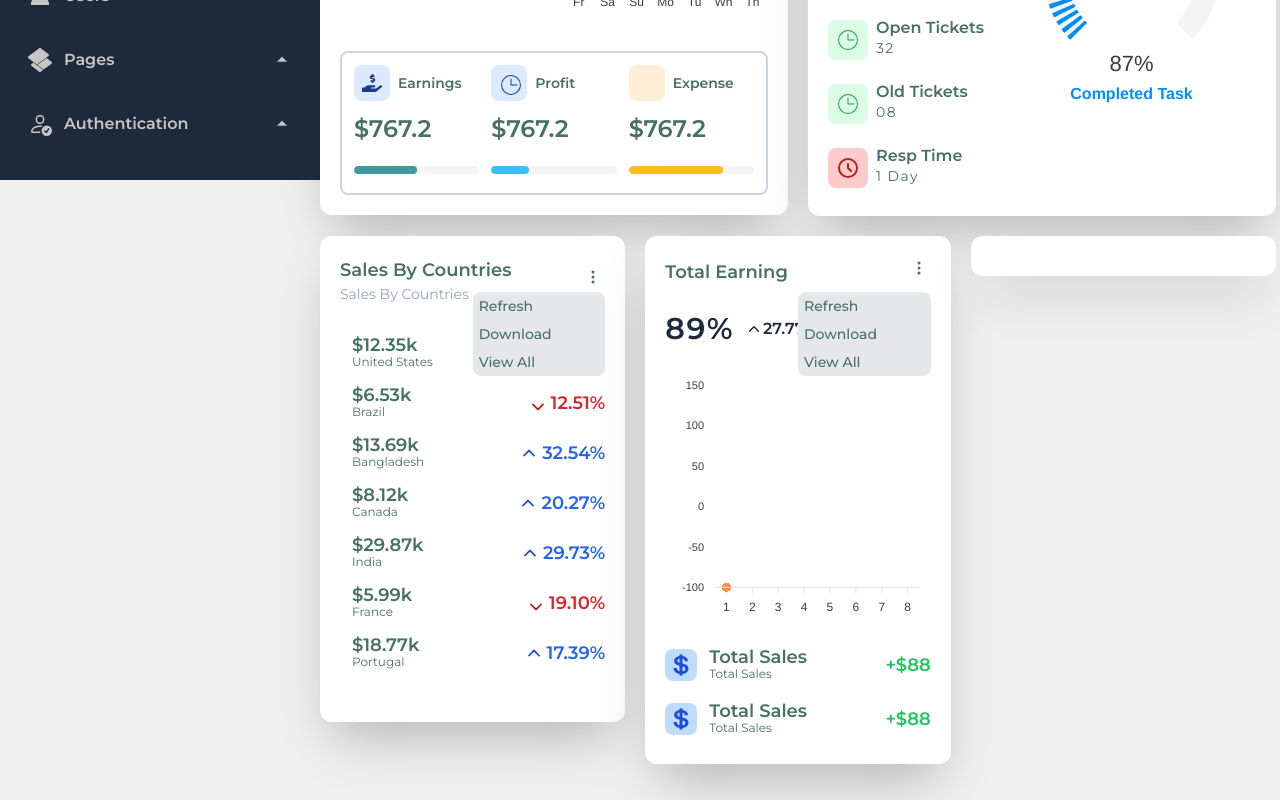
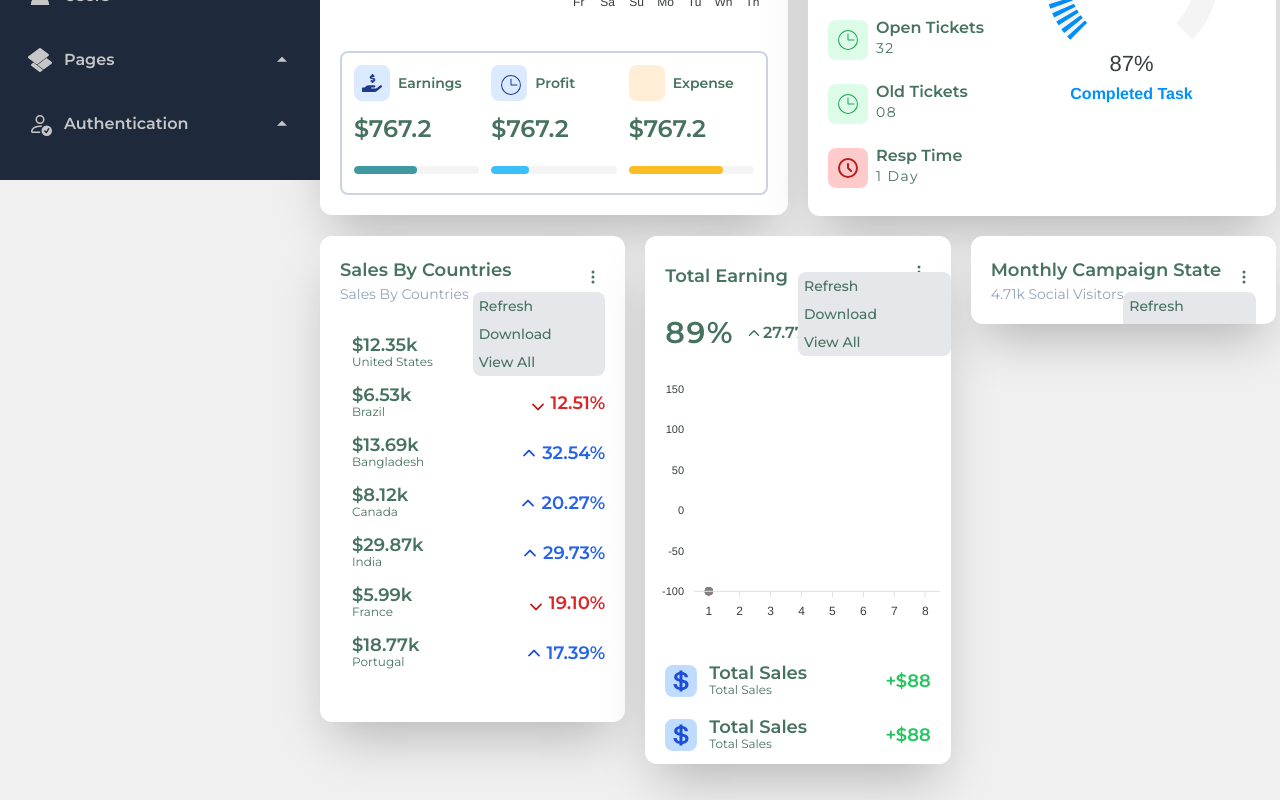
Before and after one commit to saifularafat/admin-dashboard-design, a React (Vite) app: page /dashboard/analytics in a window 1280 px wide. Shown: the part 620-1420 px from the top of the page. Built offline with nearby package versions, Linux system fonts and the light colour scheme; some icons are missing; a web font is replaced by a local one.

Commit message:
Analytics page monthly state is title and button completet

```diff
--- a/src/AllChartData.js
+++ b/src/AllChartData.js
@@ -681,7 +681,7 @@ const totalEarningDoubleBarChart = {
       type: 'bar',
       stacked: true,
     },
-    colors: ['#2563eb', '#fb923c'],
+    colors: ['#12FF98', '#8E7987'],
     plotOptions: {
       bar: {
         borderRadius: [20, 20],
--- a/src/pages/Dashboard/Analytics/MonthlyCampaignState.jsx
+++ b/src/pages/Dashboard/Analytics/MonthlyCampaignState.jsx
@@ -1,10 +1,34 @@
+import { BsThreeDotsVertical } from "react-icons/bs";
+import ShowButtonInfo from "../../../components/ThreeDotButton/ShowButtonInfo";
 import useTheme from "../../Shared/useTheme";
+import { useState } from "react";
 
 const MonthlyCampaignState = () => {
+    const [showMenu, setShowMenu] = useState(false);
     const { isDarkMode } = useTheme();
     return (
         <div className={`${isDarkMode ? 'bg-slate-900' : 'bg-white'} text-accent shadow-2xl p-5 overflow-hidden rounded-xl`}>
-
+            <div className="flex items-center justify-between relative ">
+                <div>
+                    <h3 className="text-lg font-semibold">Monthly Campaign State</h3>
+                    <p className="text-sm text-slate-400">4.71k Social Visitors</p>
+                </div>
+                <div className="">
+                    <button
+                        onClick={() => setShowMenu(!showMenu)}
+                        className="" >
+                        <BsThreeDotsVertical className="w-6 h-6 hover:bg-slate-300 hover:rounded-xl p-1 transition-all duration-200" />
+                    </button>
+                    {
+                        !showMenu &&
+                        <ShowButtonInfo
+                            btnLink1='' title1="refresh"
+                            btnLink2='' title2="Download"
+                            btnLink3="" title3="view All"
+                            XSite="left-1/2" YSite="top-9" />
+                    }
+                </div>
+            </div>
         </div>
     );
 };
--- a/src/pages/Dashboard/Analytics/TotalEarning.jsx
+++ b/src/pages/Dashboard/Analytics/TotalEarning.jsx
@@ -5,15 +5,14 @@ import { useState } from "react";
 import { IoIosArrowUp, IoLogoUsd } from "react-icons/io";
 import ReactApexChart from "react-apexcharts";
 import { totalEarningDoubleBarChart } from "../../../AllChartData";
-import CountryInfo from "../../../components/CountryInfo";
 
 const TotalEarning = () => {
     const [showMenu, setShowMenu] = useState(false)
     const { isDarkMode } = useTheme();
     const [doubleBar] = useState(totalEarningDoubleBarChart)
     return (
-        <div className={`${isDarkMode ? 'bg-slate-900' : 'bg-white'} text-accent shadow-2xl p-5 overflow-hidden rounded-xl`}>
-            <div className="flex items-center justify-between relative ">
+        <div className={`${isDarkMode ? 'bg-slate-900' : 'bg-white'} text-accent shadow-2xl overflow-hidden rounded-xl`}>
+            <div className="flex items-center justify-between px-5 pt-6 relative ">
                 <h3 className="text-lg font-semibold">Total Earning</h3>
                 <div className="">
                     <button
@@ -31,8 +30,8 @@ const TotalEarning = () => {
                     }
                 </div>
             </div>
-            <div className="mt-6">
-                <div className="flex items-center gap-1 text-slate-800">
+            <div className="mt-6 px-5">
+                <div className="flex items-center gap-1">
                     <p className="text-3xl font-semibold tracking-wider">89%</p>
                     <div className="flex items-center gap-[1px] pl-2">
                         <IoIosArrowUp className="text-base font-semibold" />
@@ -40,10 +39,10 @@ const TotalEarning = () => {
                     </div>
                 </div>
             </div>
-            <div className="py-2">
+            <div className="py-2 overflow-hidden">
                 <ReactApexChart options={doubleBar.options} series={doubleBar.series} type="bar" height={270} width={'100%'} />
             </div>
-            <div className="md:space-y-5 space-y-2 pb-2">
+            <div className="md:space-y-5 space-y-2 py-3 px-5">
                 <div className="flex items-center justify-between">
                     <div className="flex items-center gap-3">
                         <div className=" rounded-lg bg-blue-200 p-1">
```
